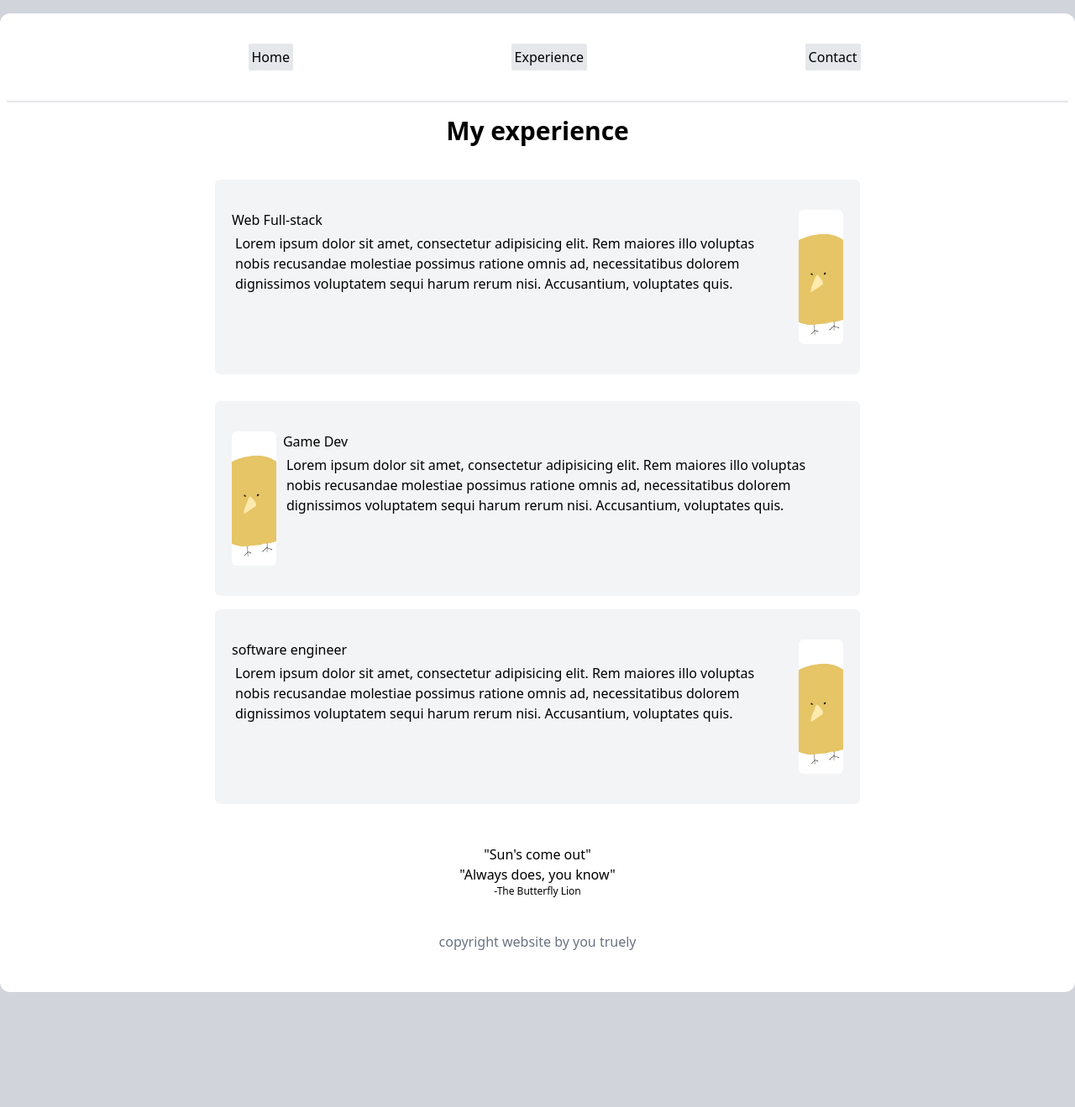
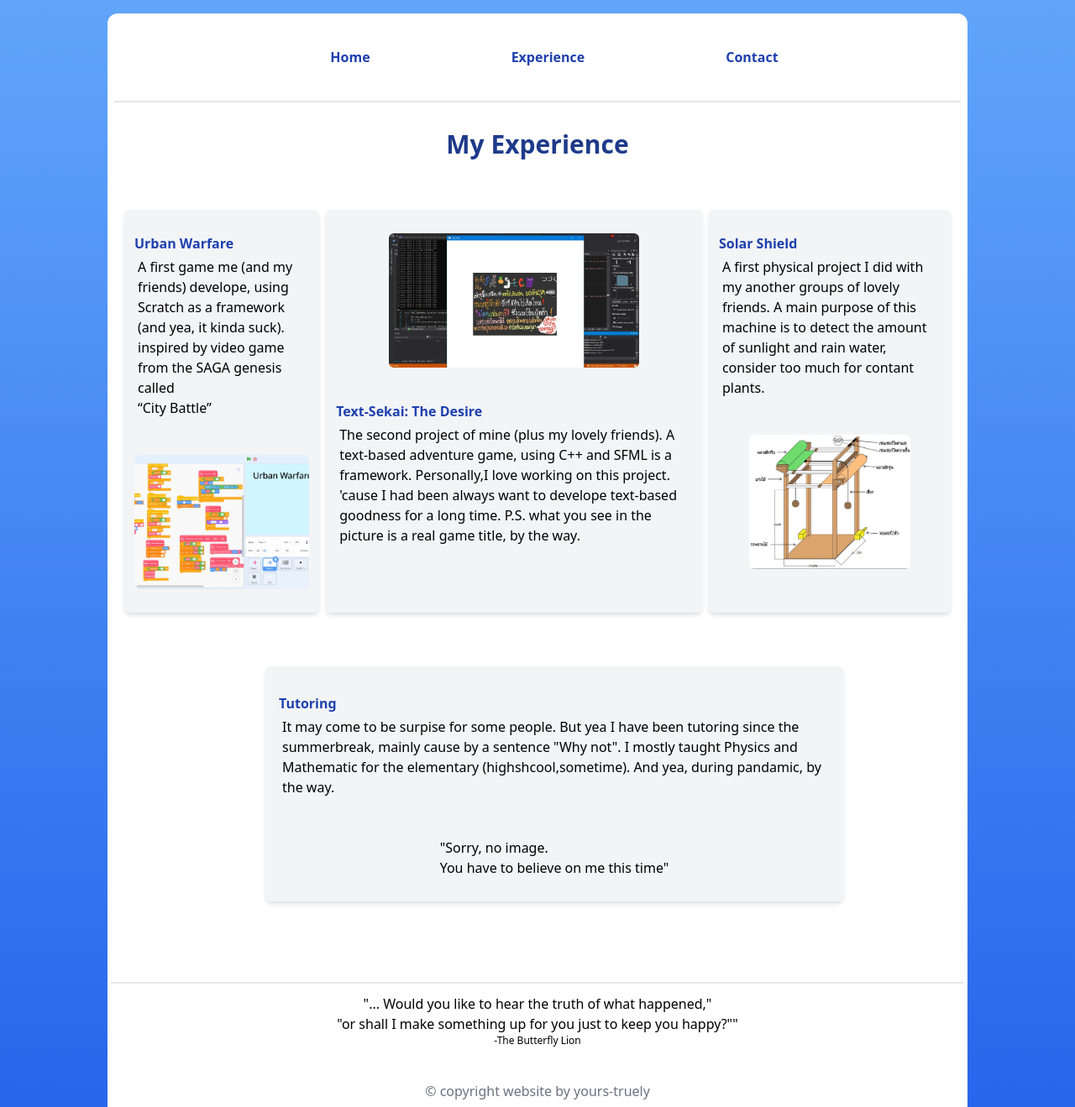
Before and after one commit to cpe-cmu-261207/lab-01-tongrak, a plain HTML site: page experience.html in a window 1280 px wide. Shown: the top 1319 px of the page at 84% size. Before the commit the page ends 1198 px from the top, so only its background shows below. Drawn offline with nearby package versions, Linux system fonts and the light colour scheme.

Commit message:
Added Experience Massive update

```diff
--- a/experience.html
+++ b/experience.html
@@ -9,70 +9,89 @@
     <title>My (non-exited) Experience </title>
 </head>
 
-<body class="bg-gray-300">
+<body class="bg-blue-400 bg-gradient-to-t from-blue-600 mb-2">
+
   <!-- Main-center box -->
-  <dir class="p-1 bg-white max-w-screen-xl mx-auto rounded-xl">
+  <dir class="p-1 bg-white max-w-screen-lg mx-auto rounded-xl ">
     <!-- simple neva-bar -->
-      <dir class="flex justify-evenly space-x-2 main-font">
-        <dir class="bg-gray-200 p-1 rounded-sm">
+    <dir class="flex justify-center space-x-40 header-font font-bold text-blue-800">
+      <dir class="p-1">
         <a href="index.html" target="_self" rel="noopener noreferrer">Home</a>
       </dir>
-        <dir class="bg-gray-200 p-1 rounded-sm">
+      <dir class="p-1">
         <a href="experience.html" target="_self" rel="noopener noreferrer">Experience</a>
       </dir>
-        <dir class="bg-gray-200 p-1 rounded-sm">
+      <dir class="p-1">
         <a href="contact.html" target="_self" rel="noopener noreferrer">Contact</a>
       </dir>
     </dir>
     <!-- Main title -->
     <dir class="p-1">
-      <h1 class="font-thin text-center font-bold header-font border-t-2 pt-4 text-3xl">My experience</h1>
+      <h1 class="font-thin text-center font-bold header-font border-t-2 pt-8 text-3xl text-blue-900">My Experience</h1>
     </dir>
 
-    <!-- Skill section -->
-    <dir class="p-1 space-y-4 flex flex-col place-items-center">
+    <!-- My Experience Section -->
+    <dir class="p-4 pt-0 flex flex-col justify-center mx-auto place-items-center">
+      <!-- card box -->
+      <dir class="flex flex-rol justify-center space-x-2 pl-0 pt-2">
         <!-- 1st card -->
-      <dir class="bg-gray-100 flex justify-center p-4 rounded-md max-w-screen-md">
+        <dir class="bg-gray-100 flex flex-col place-items-center p-2 rounded-md max-w-screen-md shadow-md">
           <dir class="p-1">
-          <h1 class="header-font">Web Full-stack</h1>
-          <p class="p-1 rounded-sm">Lorem ipsum dolor sit amet, consectetur adipisicing elit. Rem maiores illo
-            voluptas nobis recusandae molestiae possimus ratione omnis ad, necessitatibus dolorem dignissimos voluptatem
-            sequi harum rerum nisi. Accusantium, voluptates quis.</p>
+            <h1 class="header-font font-bold text-blue-800">Urban Warfare</h1>
+            <p class="p-1 rounded-sm">A first game me (and my friends) develope, using Scratch as a framework (and yea, it kinda suck). inspired by video game from the SAGA genesis called <br>“City Battle”
+            </p>
           </dir>
           <dir class="p-1">
-          <img class="object-cover object-center h-40 w-30 rounded-md" src="./Img/PlaceHolder-image-preview.jpg" >
+            <img class="object-cover object-center h-40 w-30 rounded-md" src="./Img/Urban-Warfare.jpg">
           </dir>
         </dir>
         <!-- 2nd card -->
-      <dir class="bg-gray-100 flex justify-center p-4 rounded-md max-w-screen-md">
+        <dir class="bg-gray-100 flex flex-col place-items-center p-2 rounded-md max-w-screen-md shadow-md">
           <dir class="p-1">
-          <img class="object-cover object-center h-40 w-30 rounded-md" src="./Img/PlaceHolder-image-preview.jpg" >
+            <img class="object-cover object-center h-40 w-30 rounded-md" src="./Img/Text-Sekai The Temptation.jpg">
           </dir>
           <dir class="p-1">
-          <h1 class="header-font">Game Dev</h1>
-          <p class="p-1 rounded-sm">Lorem ipsum dolor sit amet, consectetur adipisicing elit. Rem maiores illo
-            voluptas nobis recusandae molestiae possimus ratione omnis ad, necessitatibus dolorem dignissimos voluptatem
-            sequi harum rerum nisi. Accusantium, voluptates quis.</p>
+            <h1 class="header-font font-bold text-blue-800">Text-Sekai: The Desire</h1>
+            <p class="p-1 rounded-sm">The second project of mine (plus my lovely friends). A text-based adventure game, using C++ and SFML is a framework. Personally,I love working on this project. 'cause I had been always want to develope text-based goodness for a long time. P.S. what you see in the picture is a real game title, by the way. </p>
           </dir>
         </dir>
         <!-- 3rd card -->
-      <dir class="bg-gray-100 flex justify-center p-4 rounded-md max-w-screen-md">
+        <dir class="bg-gray-100 flex flex-col place-items-center p-2 rounded-md max-w-screen-md shadow-md">
           <dir class="p-1">
-          <h1 class="header-font">software engineer</h1>
-          <p class="p-1 rounded-sm">Lorem ipsum dolor sit amet, consectetur adipisicing elit. Rem maiores illo
-            voluptas nobis recusandae molestiae possimus ratione omnis ad, necessitatibus dolorem dignissimos voluptatem
-            sequi harum rerum nisi. Accusantium, voluptates quis.</p>
+            <h1 class="header-font font-bold text-blue-800">Solar Shield</h1>
+            <p class="p-1 rounded-sm">A first physical project I did with my another groups of lovely friends. A main purpose of this machine is to detect the amount of sunlight and rain water, consider too much for contant plants. </p>
           </dir>
           <dir class="p-1">
-          <img class="object-cover object-center h-40 w-30 rounded-md" src="./Img/PlaceHolder-image-preview.jpg" >
+            <img class="object-cover object-center h-40 w-30 rounded-md" src="/Img/Solar Shield.jpg">
           </dir>
         </dir>
       </dir>
+      <!-- another card box -->
+      <dir class="flex justify-center pb-2">
+        <!-- 1st card -->
+        <dir class="bg-gray-100 flex flex-col place-items-center p-2 rounded-md max-w-screen-md mx-32 shadow-md">
+          <dir class="p-2">
+            <h1 class="header-font font-bold text-blue-800">Tutoring</h1>
+            <p class="p-1">It may come to be surpise for some people. But yea I have been tutoring since the summerbreak, mainly cause by a sentence "Why not". I mostly taught Physics and Mathematic for the elementary (highshcool,sometime). And yea, during pandamic, by the way.</p>
+          </dir>
+          <dir class="p-1">
+            <p class="font-thin">"Sorry, no image.<br>You have to believe on me this time"</p>
+          </dir>
+        </dir>
+      </dir>
+      <!-- PS
+      <p class="font-thin text-center">P.S. I truely understand that the website should be about my Skill and
+        Experience. However, I could bear the shame from making up my skills and experience. So, I design to show my
+        interested first and maybe in the future my interested will turn in to my real skills <br>- Respectfully
+        <br>Tongrak Ruento
+      </p> -->
+    </dir>
+
     <!-- footer -->
-    <dir class="p-1 my-10">
-      <p class="font-thin text-center pb-0\.5"> "Sun's come out" <br>"Always does, you know"</p>
+    <dir class="p-1 pt-3 my-10 border-t-2">
+      <p class="font-thin text-center pb-0\.5"> "... Would you like to hear the truth of what happened," <br>"or shall I make something up for you just to keep you happy?""</p>
       <p class="font-thin text-center text-xs">-The Butterfly Lion</p>
-      <p class="font-thin text-center text-gray-500 pt-10">copyright website by you truely</p>
+      <p class="font-thin text-center text-gray-500 pt-10">© copyright website by yours-truely</p>
     </dir>
   </dir>
 
```
Also changed, not shown: Img/Solar Shield.jpg (added), Img/Text-Sekai The Temptation.jpg (added), Img/Urban-Warfare.jpg (added). Lines whose indentation alone changed are shown as unchanged.
